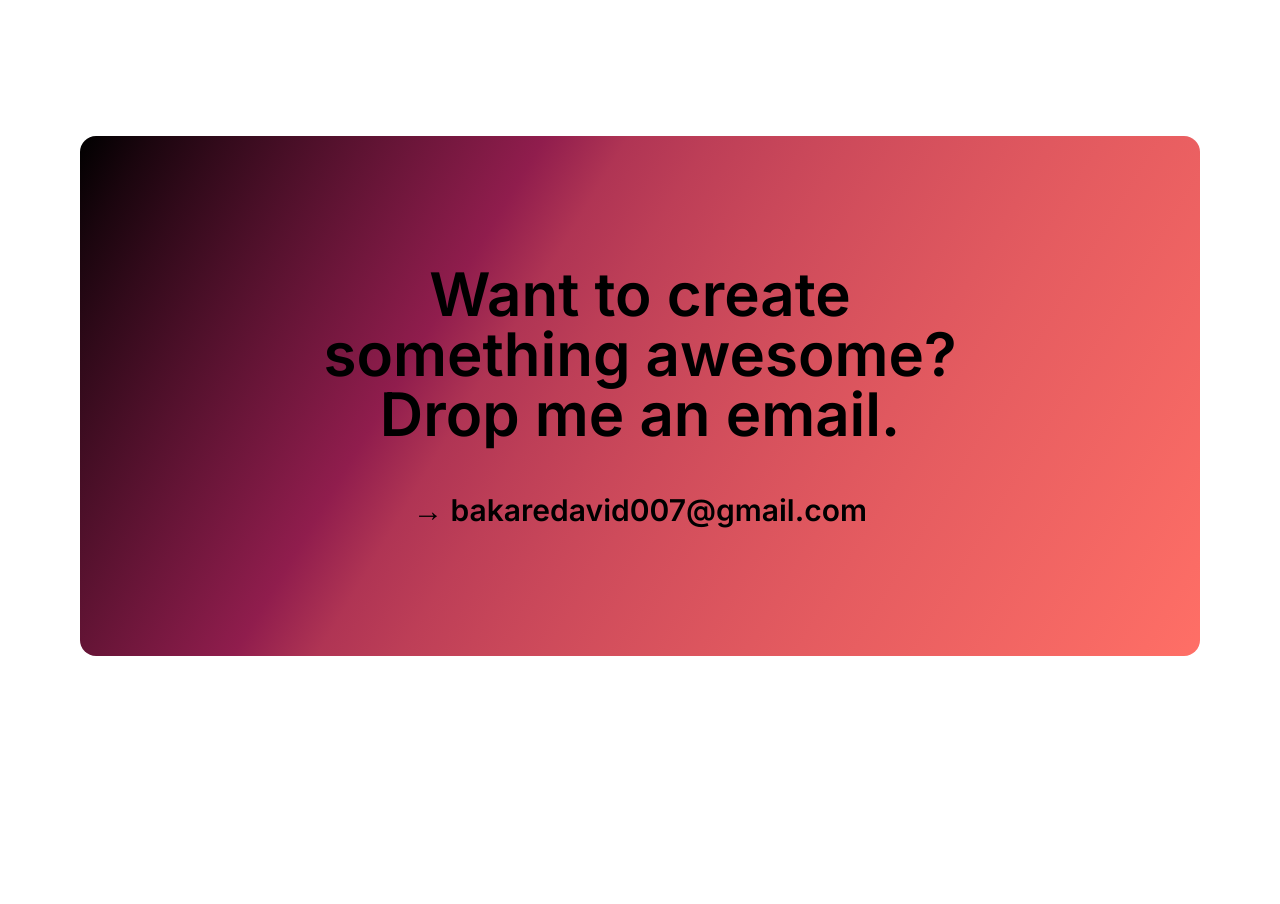
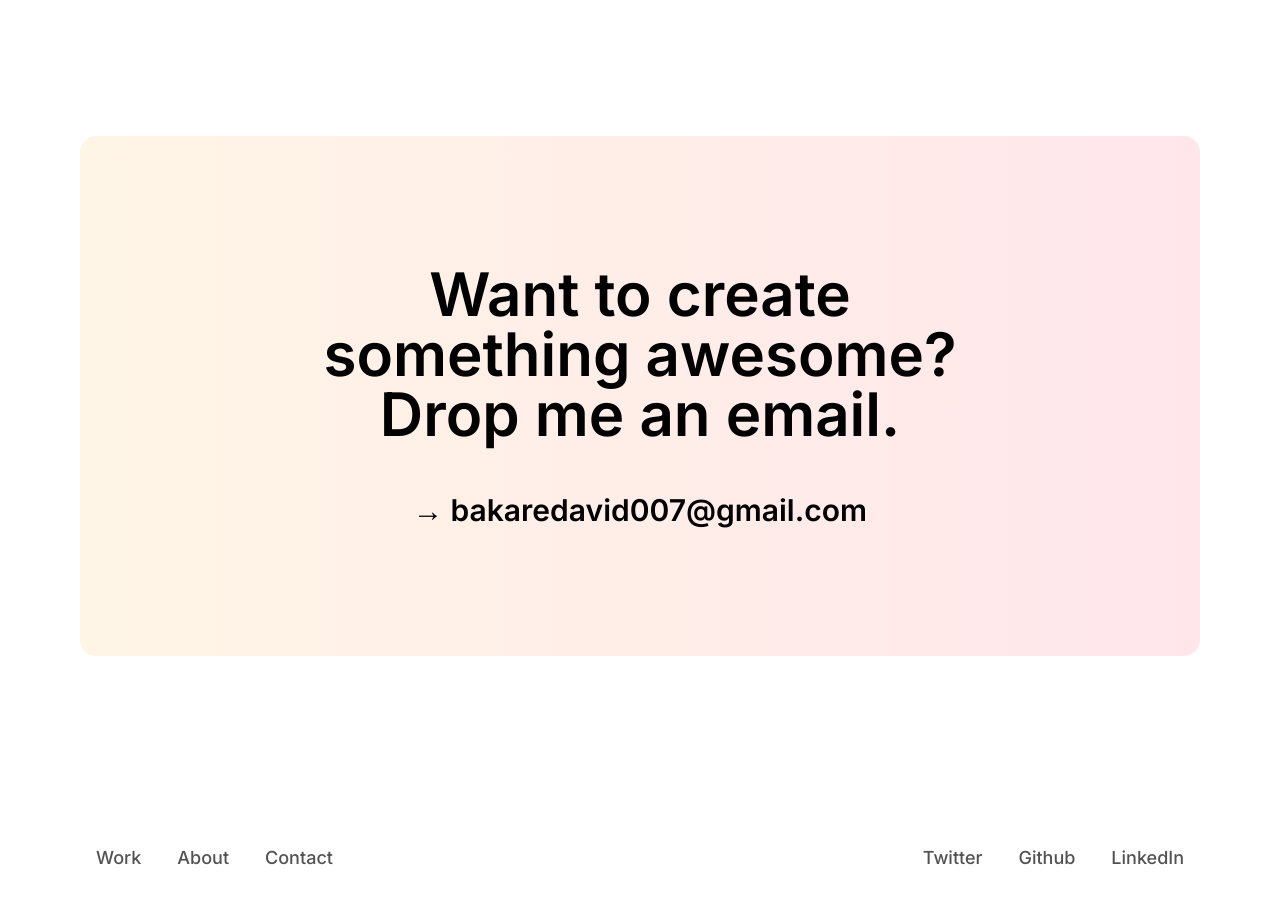
Before and after one commit to 3akare/portfolio, a Next.js app: page / in a window 1280 px wide. Shown: the part 4160-5064 px from the top of the page. Before the commit the page ends 4876 px from the top, so only its background shows below. Built offline with nearby package versions, Linux system fonts and the light colour scheme.

Commit message:
feat: added footer

```diff
--- a/src/app/components/About.tsx
+++ b/src/app/components/About.tsx
@@ -1,6 +1,7 @@
 export default function About(){
     return (
         <section
+            id={"about"}
             className="container mx-auto max-w-[90rem] py-[80px] px-[40px] md:px-[64px] lg:py-[128px] lg:px-[80px]">
             <div className={"grid grid-cols-1 md:grid-cols-2 gap-x-6"}>
                 <h2 className="text-[24px] md:text-[30px] lg:text-[32px] font-semibold mb-8">About me</h2>
--- a/src/app/components/Banner.tsx
+++ b/src/app/components/Banner.tsx
@@ -2,10 +2,10 @@ import Link from "next/link";
 
 export default function Banner() {
     return (
-        <>
+        <section id={"contact"}>
             {/* Desktop Section */}
             <section className="container mx-auto max-w-[90rem] py-[60px] px-[40px] md:px-[64px] lg:px-[80px] md:block hidden">
-                <div className="flex flex-col items-center justify-center gap-12 px-[80px] py-[128px] bg-[linear-gradient(121deg,#000000,15%,#901d4d,50%,#ff6f66)] rounded-2xl">
+                <div className="flex flex-col items-center justify-center gap-12 px-[80px] py-[128px] bg-[linear-gradient(90deg,_#fff5e6,_#ffe6eb)] dark:bg-[linear-gradient(90deg,_#2c0838,_#901d4d,_#ff6f66)] rounded-2xl">
                     <h2 className="max-w-[700px] text-5xl lg:text-6xl text-center font-semibold">
                         Want to create something awesome? Drop me an email.
                     </h2>
@@ -32,6 +32,6 @@ export default function Banner() {
                     </Link>
                 </div>
             </section>
-        </>
+        </section>
     );
 }
--- /dev/null
+++ b/src/app/components/Footer.tsx
@@ -0,0 +1,49 @@
+import Link from "next/link";
+
+export default function Footer(){
+    return(
+        <footer
+            className={"container mx-auto max-w-[90rem] py-[80px] px-[40px] md:px-[64px] lg:py-[128px] lg:px-[80px] flex flex-row justify-between items-center capitalize"}>
+            <ul className={"flex-row gap-1 font-medium text-lg hidden md:flex"}>
+                <li className={"dark:text-[#B8B8B8] text-[#525252]"}>
+                    <Link href={"./#work"}
+                          className={"dark:hover:bg-[#212121] hover:bg-[#f7f7f7] py-[0.5rem] px-[1rem] transition-[background] duration-300 rounded-md"}>
+                        work
+                    </Link>
+                </li>
+                <li className={"dark:text-[#B8B8B8] text-[#525252]"}>
+                    <Link href={"./#about"}
+                          className={"dark:hover:bg-[#212121] hover:bg-[#f7f7f7] py-[0.5rem] px-[1rem] transition-[background] duration-300 rounded-md"}>
+                        about
+                    </Link>
+                </li>
+                <li className={"dark:text-[#B8B8B8] text-[#525252]"}>
+                    <Link href={"./#contact"}
+                          className={"dark:hover:bg-[#212121] hover:bg-[#f7f7f7] py-[0.5rem] px-[1rem] transition-[background] duration-300 rounded-md"}>
+                        contact
+                    </Link>
+                </li>
+            </ul>
+            <ul className={"flex-row gap-1 font-medium text-lg hidden md:flex"}>
+                <li className={"dark:text-[#B8B8B8] text-[#525252]"}>
+                    <Link href={"#"}
+                          className={"dark:hover:bg-[#212121] hover:bg-[#f7f7f7] py-[0.5rem] px-[1rem] transition-[background] duration-300 rounded-md"}>
+                        Twitter
+                    </Link>
+                </li>
+                <li className={"dark:text-[#B8B8B8] text-[#525252]"}>
+                    <Link href={"#"}
+                          className={"dark:hover:bg-[#212121] hover:bg-[#f7f7f7] py-[0.5rem] px-[1rem] transition-[background] duration-300 rounded-md"}>
+                        Github
+                    </Link>
+                </li>
+                <li className={"dark:text-[#B8B8B8] text-[#525252]"}>
+                    <Link href={"#"}
+                          className={"dark:hover:bg-[#212121] hover:bg-[#f7f7f7] py-[0.5rem] px-[1rem] transition-[background] duration-300 rounded-md"}>
+                        LinkedIn
+                    </Link>
+                </li>
+            </ul>
+        </footer>
+    )
+}
--- a/src/app/components/Header.tsx
+++ b/src/app/components/Header.tsx
@@ -7,17 +7,17 @@ export default function Header() {
                 <Link href={"/"} className={"capitalize font-semibold text-lg md:text-xl"}>3AKARE</Link>
                 <ul className={"flex-row gap-1 font-medium text-lg hidden md:flex"}>
                     <li className={"dark:text-[#B8B8B8] text-[#525252]"}>
-                        <Link href={"#"} className={"dark:hover:bg-[#212121] hover:bg-[#f7f7f7] py-[0.5rem] px-[1rem] transition-[background] duration-300 rounded-md"}>
+                        <Link href={"./#work"} className={"dark:hover:bg-[#212121] hover:bg-[#f7f7f7] py-[0.5rem] px-[1rem] transition-[background] duration-300 rounded-md"}>
                             Work
                         </Link>
                     </li>
                     <li className={"dark:text-[#B8B8B8] text-[#525252]"}>
-                        <Link href={"#"} className={"dark:hover:bg-[#212121] hover:bg-[#f7f7f7] py-[0.5rem] px-[1rem] transition-[background] duration-300 rounded-md"}>
+                        <Link href={"./#about"} className={"dark:hover:bg-[#212121] hover:bg-[#f7f7f7] py-[0.5rem] px-[1rem] transition-[background] duration-300 rounded-md"}>
                             About
                         </Link>
                     </li>
                     <li className={"dark:text-[#B8B8B8] text-[#525252]"}>
-                        <Link href={"#"} className={"dark:hover:bg-[#212121] hover:bg-[#f7f7f7] py-[0.5rem] px-[1rem] transition-[background] duration-300 rounded-md"}>
+                        <Link href={"./#contact"} className={"dark:hover:bg-[#212121] hover:bg-[#f7f7f7] py-[0.5rem] px-[1rem] transition-[background] duration-300 rounded-md"}>
                             Contact
                         </Link>
                     </li>
--- a/src/app/components/Projects.tsx
+++ b/src/app/components/Projects.tsx
@@ -43,7 +43,7 @@ const projectsObj = [
 
 export default function Projects() {
     return (
-        <section className="container mx-auto max-w-[90rem] py-[80px] px-[40px] md:px-[64px] lg:py-[128px] lg:px-[80px]">
+        <section id={"work"} className="container mx-auto max-w-[90rem] py-[80px] px-[40px] md:px-[64px] lg:py-[128px] lg:px-[80px]">
             <h2 className="text-xl font-semibold mb-8">Projects</h2>
             <div
                 className="grid grid-cols-1 md:grid-cols-2 gap-8 md:gap-6"
--- a/src/app/globals.css
+++ b/src/app/globals.css
@@ -3,5 +3,5 @@
 @tailwind utilities;
 
 html, body{
-    @apply bg-white text-black dark:bg-black dark:text-white box-border;
+    @apply bg-white text-black dark:bg-black dark:text-white box-border scroll-smooth;
 }
--- a/src/app/layout.tsx
+++ b/src/app/layout.tsx
@@ -2,6 +2,7 @@ import type { Metadata } from "next";
 import { Inter } from "next/font/google"
 import "./globals.css";
 import Header from "@/app/components/Header";
+import Footer from "@/app/components/Footer";
 
 const inter = Inter({subsets: ['latin']})
 export const metadata: Metadata = {
@@ -19,6 +20,7 @@ export default function RootLayout({
             <body className={`${inter.className} antialiased`}>
                 <Header/>
                 {children}
+                <Footer/>
             </body>
         </html>
     );
```
Lines whose indentation alone changed are shown as unchanged.
